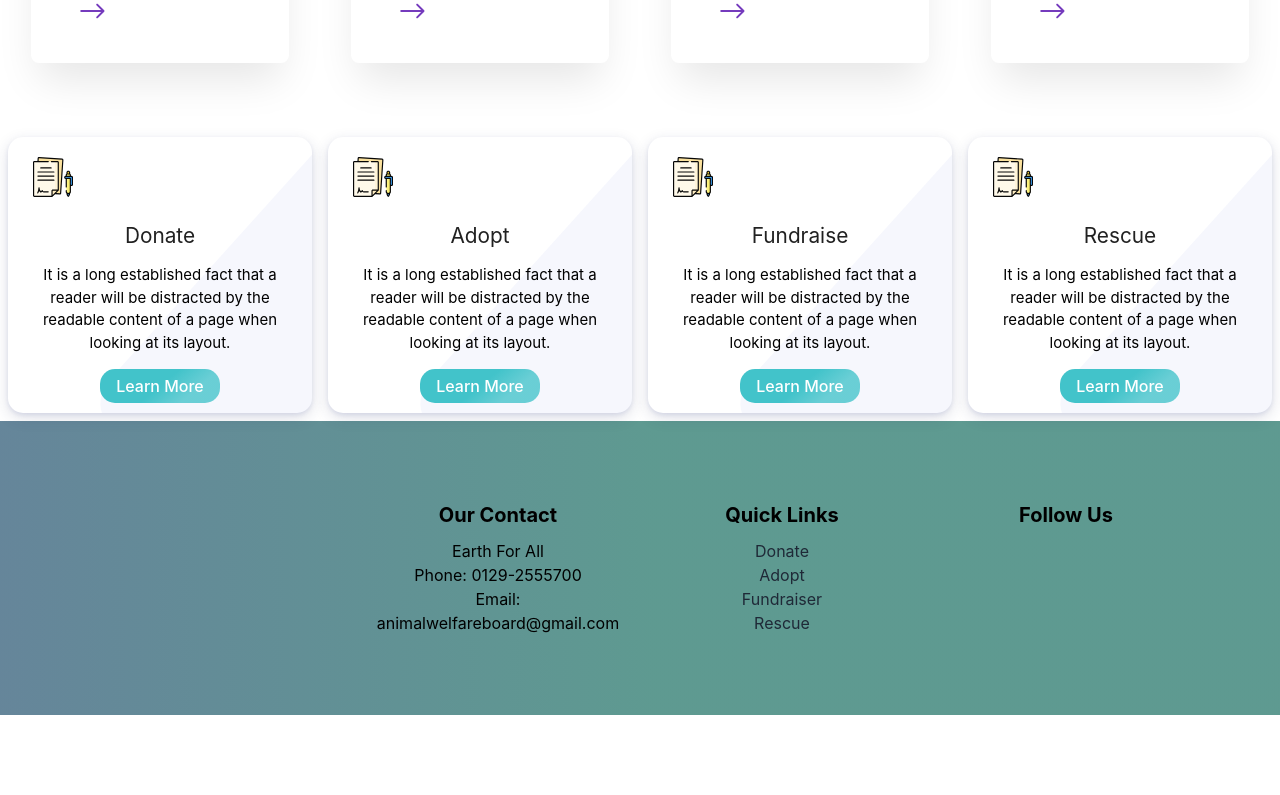
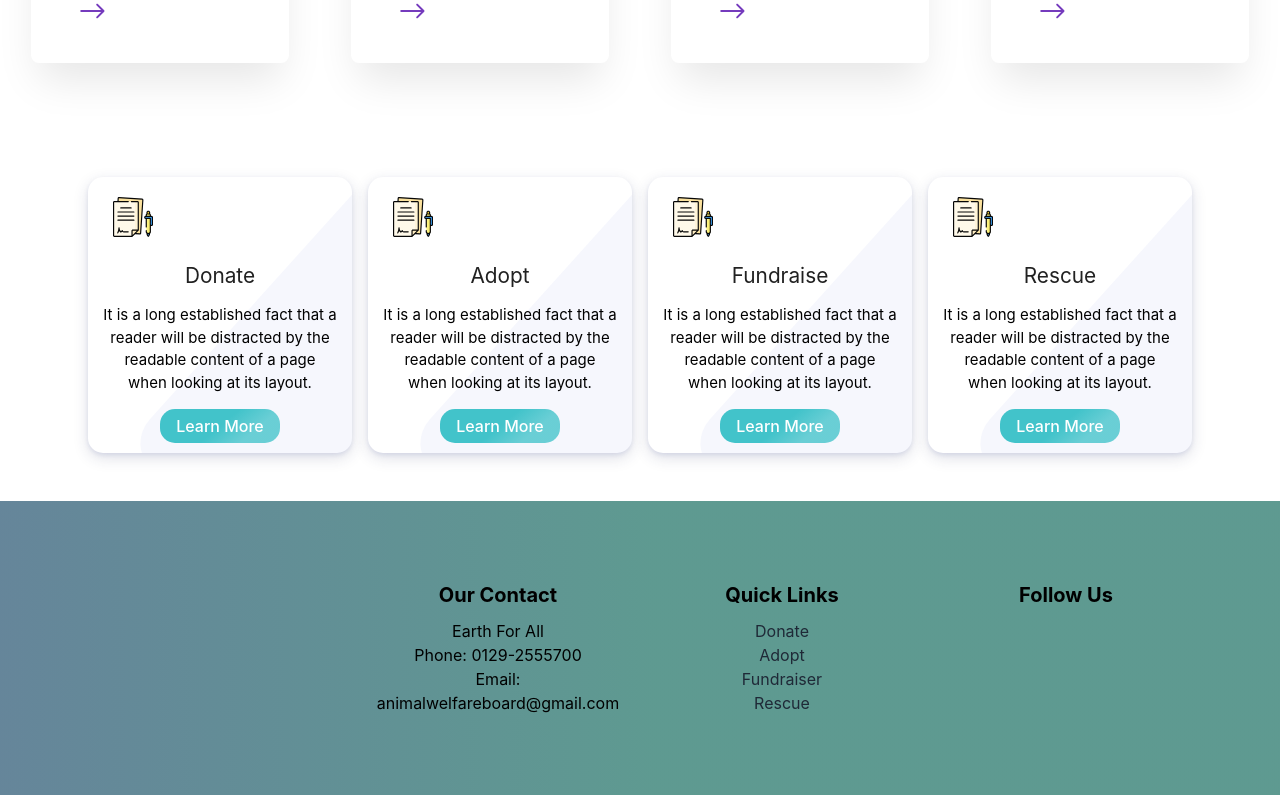
Before and after one commit to abhinandarun-02/Earth-For-All, a React (Create React App) app: page / in a window 1280 px wide. Shown: the part 1147-1942 px from the top of the page. Before the commit the page ends 1862 px from the top, so only its background shows below. Built offline with nearby package versions, Linux system fonts and the light colour scheme.

Commit message:
Update services.jsx * Added horizontal padding to container

```diff
--- a/src/Components/Home/Services.jsx
+++ b/src/Components/Home/Services.jsx
@@ -2,7 +2,7 @@ import './services.css'
 
 const Services = () => {
     return (
-        <div className='service-container mt-[50px]'>
+        <div className='service-container mt-[50px] py-10 px-10 lg:px-20'>
             <div class="section_our_solution">
                 <div class="row">
                     <div class="col-lg-12 col-md-12 col-sm-12">
```
